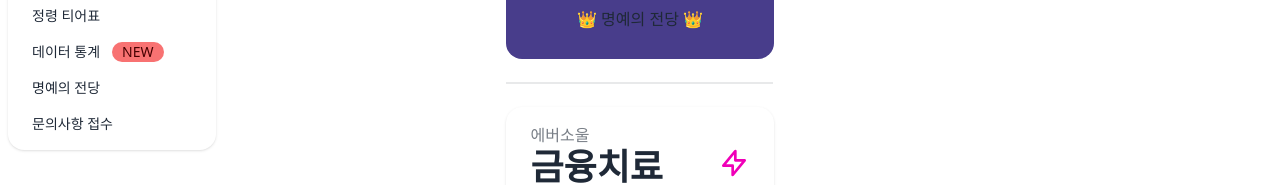
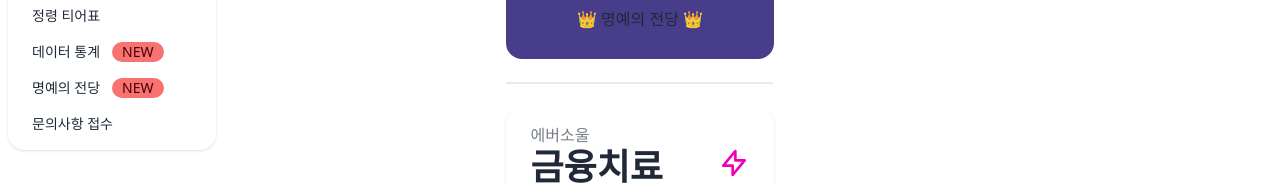
Before and after one commit to 5witchkr/eversoul, a SvelteKit app: page /rank in a window 1280 px wide. Both pictures are taken after a click on the label 32 px from the left and 32 px from the top of the page. Shown: the part 150-335 px from the top of the page. Built offline with nearby package versions, Linux system fonts and the light colour scheme.

Commit message:
feat: rank

```diff
--- a/src/routes/+layout.svelte
+++ b/src/routes/+layout.svelte
@@ -17,7 +17,7 @@
         <li><a href="/story">인연스토리 공략</a></li>
         <li><a href="/tier">정령 티어표</a></li>
         <li><a href="/stat">데이터 통계 <div class="badge badge-error">NEW</div></a></li>
-        <li><a href="/rank">명예의 전당</a></li>
+        <li><a href="/rank">명예의 전당 <div class="badge badge-error">NEW</div></a></li>
         <li><label for="my-modal2">문의사항 접수</label></li>
       </ul>
     </div>
```
